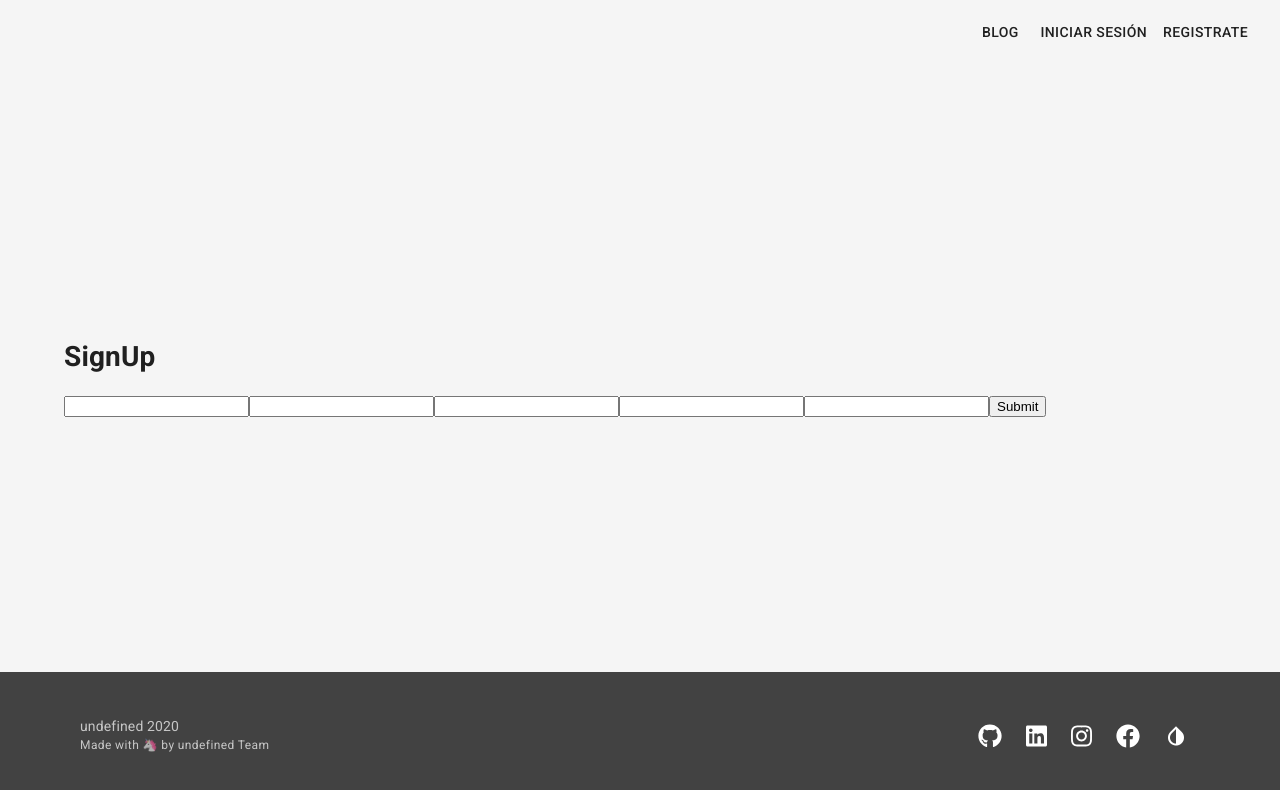
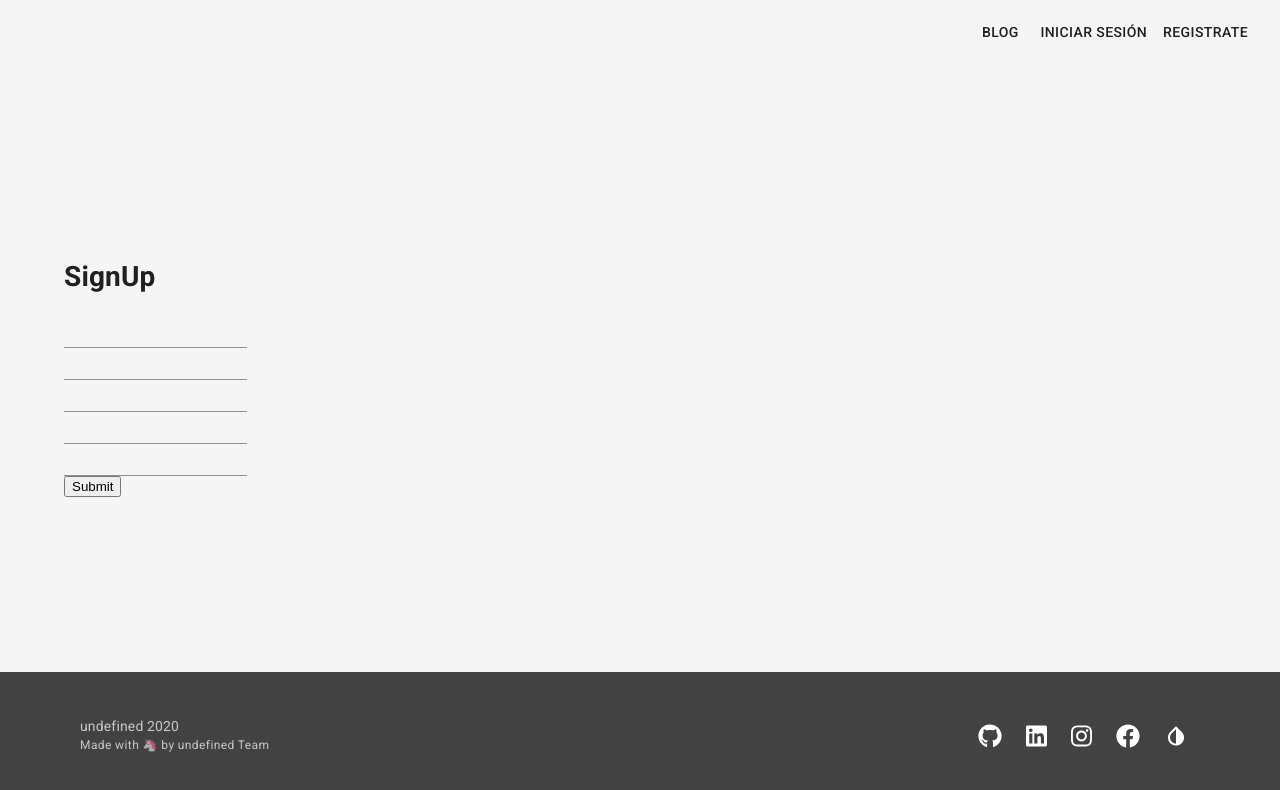
Before and after one commit to coderhood-dev/coderhood-old, a Next.js app: page /signup in a window 1280 px wide. Shown: the top 790 px of the page. Built offline with nearby package versions, Linux system fonts and the light colour scheme; no server answers.

Commit message:
Add TextField component

```diff
--- a/pages/index.tsx
+++ b/pages/index.tsx
@@ -37,7 +37,7 @@ const Home: React.FC<Props> = ({ roadmaps }) => {
           Elige un camino
         </Typography>
       </Flex>
-      <Flex row center p={8}>
+      <Flex direction="column" center p={8}>
         {roadmaps &&
           roadmaps.map((roadmap) => (
             <Card key={roadmap._id}>
--- a/pages/signup/index.tsx
+++ b/pages/signup/index.tsx
@@ -1,12 +1,15 @@
 import React, { useState } from 'react';
 import { FirebaseError } from 'firebase';
-import { Formik, Form, Field, ErrorMessage, FormikProps } from "formik";
+import { Formik, Form, FormikProps } from "formik";
 import Router from 'next/router';
 import Link from 'next/link';
-import { Button, TextField } from '@material-ui/core';
+import { Button } from '@material-ui/core';
+
 import validate from "./validate";
-import { Layout, Flex, Card } from '../../src/components';
+
+import { Layout, Flex } from '../../src/components';
 import { withFirebase } from '../../firebase';
+import TextField from '../../src/components/TextField';
 
 const SignUpPage = () => (
   <Layout>
@@ -51,6 +54,7 @@ const SignUp: React.FC<Props> = ({ firebase }) => {
   };
 
   return (
+
       <Formik
       initialValues={initialValues}
       validate={validate}
@@ -58,19 +62,17 @@ const SignUp: React.FC<Props> = ({ firebase }) => {
     >
       {(formikProps: FormikProps<IFormValues>) => (
         <Form>
-        <Field type="text" name="firstName" />
-        <ErrorMessage name="firstName" component="div" />
-        <Field type="text" name="lastName" />
-        <ErrorMessage name="lastName" component="div" />
-        <Field type="email" name="email" />
-        <ErrorMessage name="email" component="div" />
-        <Field type="password" name="password" />
-        <ErrorMessage name="password" component="div" />
-        <Field type="password" name="passwordRepeat" />
-        <ErrorMessage name="passwordRepeat" component="div" />
+          <Flex direction="column">
+            <TextField name="firstName" />
+            <TextField name="lastName" />
+            <TextField name="email" type="email" />
+            <TextField name="password" type="password" />
+            <TextField name="passwordRepeat" type="password" />
+
             <button type="submit" disabled={formikProps.isSubmitting}>
               Submit
             </button>
+          </Flex>
         </Form>
       )}
     </Formik>
--- a/pages/signup/validate.ts
+++ b/pages/signup/validate.ts
@@ -7,6 +7,14 @@ export default function Validate(
 ) {
   const errors: FormikErrors<IFormValues> = {};
 
+  if (!values.firstName) {
+    errors.firstName = 'Required';
+  }
+
+  if (!values.lastName) {
+    errors.lastName = 'Required';
+  }
+
   if (!values.email) {
     errors.email = 'Required';
   } else if (
@@ -14,13 +22,15 @@ export default function Validate(
   ) {
     errors.email = 'Invalid email address';
   }
+
   if (!values.password) {
     errors.password = 'Required';
   } else if (
     values.password !== values.passwordRepeat
   ) {
-    errors.email = 'Passwords must match';
+    errors.password = 'Passwords must match';
   }
+
   return errors;
 
 }
--- a/src/components/Flex.tsx
+++ b/src/components/Flex.tsx
@@ -1,7 +1,7 @@
 import Box, { BoxProps } from '@material-ui/core/Box';
 
 interface ComponentProps {
-  row?: boolean;
+  direction?: string;
   center?: boolean;
 }
 
@@ -9,13 +9,13 @@ type Props = BoxProps & ComponentProps;
 
 const Flex: React.ComponentType<Props> = ({
   children,
-  row,
+  direction,
   center,
   ...props
 }) => (
     <Box
       display="flex"
-    flexDirection={row ? 'row' : 'column'}
+      flexDirection={direction || 'column'}
       justifyContent={center ? 'center' : 'flex-start'}
       alignItems={center ? 'center' : 'flex-start'}
       width="100%"
--- /dev/null
+++ b/src/components/TextField.tsx
@@ -0,0 +1,36 @@
+import React from 'react';
+import { Field } from "formik";
+import { TextField as MaterialTextField } from '@material-ui/core';
+
+export interface IProps {
+  name: string,
+  type?: string
+}
+
+const TextField = ({ name, type }: IProps) => (
+  <Field
+    validateOnBlur
+    validateOnChange
+    name={name}
+  >
+    {({ field, form }) => (
+      <MaterialTextField
+        name={name}
+        type={type || "text"}
+        error={
+          Boolean(form.errors[name] && form.touched[name])
+        }
+        onChange={field.onChange}
+        onBlur={field.onBlur}
+        helperText={
+          form.errors[name] &&
+          form.touched[name] &&
+          String(form.errors[name])
+        }
+      />
+    )
+    }
+  </Field>
+)
+
+export default TextField
```
Lines whose indentation alone changed are shown as unchanged.
